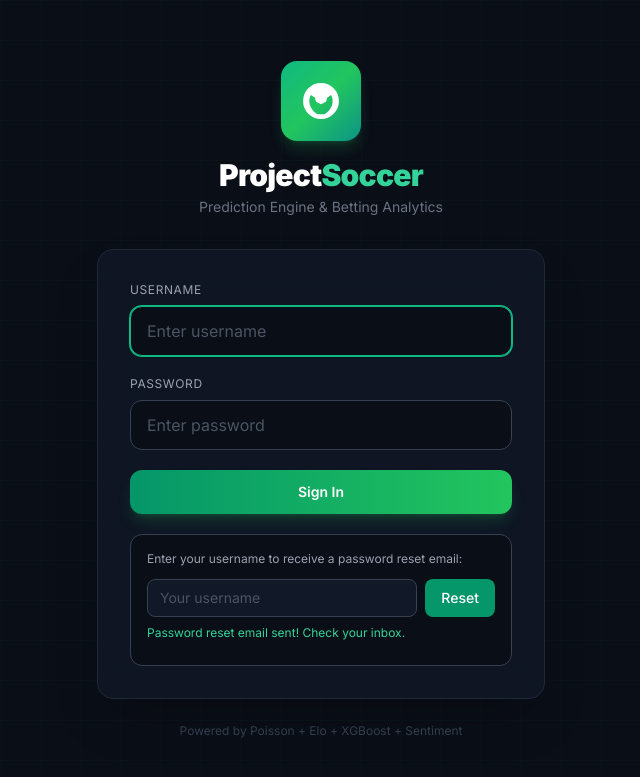
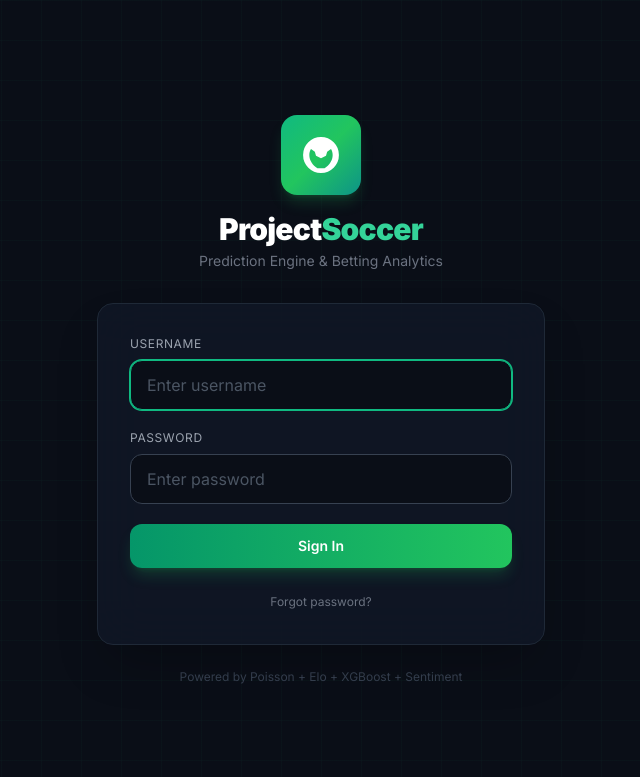
Before and after one commit to naveedk2535-tech/ProjectSoccer, a Flask app: page /login in a window 1280 px wide. Shown: the top 777 px of the page, without its empty margins (319-959 px from the left). Run offline with Flask 3, Linux system fonts and the light colour scheme; some libraries are stand-ins or nearby versions.

Commit message:
Fix login: hide forgot-password section behind expandable link
The reset form was always visible because Alpine.js wasn't loaded and
x-cloak had no CSS backing. Added Alpine.js CDN, x-cloak style rule,
inline display:none fallback, and replaced the Easter egg trigger
(typing "forgotpassword") with a proper "Forgot password?" toggle link.

Co-Authored-By: Claude Opus 4.6 (1M context) <noreply@anthropic.com>

```diff
--- a/templates/login.html
+++ b/templates/login.html
@@ -5,8 +5,10 @@
     <meta name="viewport" content="width=device-width, initial-scale=1.0">
     <title>Login — ProjectSoccer</title>
     <script src="https://cdn.tailwindcss.com"></script>
+    <script defer src="https://cdn.jsdelivr.net/npm/alpinejs@3.x.x/dist/cdn.min.js"></script>
     <style>
         @import url('https://fonts.googleapis.com/css2?family=Inter:wght@300;400;500;600;700;800;900&family=JetBrains+Mono:wght@400;500&display=swap');
+        [x-cloak] { display: none !important; }
         body { font-family: 'Inter', sans-serif; }
         .field-pattern {
             background-image:
@@ -39,11 +41,10 @@
             </div>
             {% endif %}
 
-            <form method="POST" class="space-y-5" x-data="{ username: '', showForgot: false, resetSent: false, resetError: '' }">
+            <form method="POST" class="space-y-5" x-data="{ showForgot: false, resetSent: false, resetError: '' }">
                 <div>
                     <label class="block text-xs text-gray-400 uppercase tracking-wider mb-2">Username</label>
-                    <input type="text" name="username" required autofocus x-model="username"
-                           @input="showForgot = (username.toLowerCase() === 'forgotpassword')"
+                    <input type="text" name="username" required autofocus
                            class="w-full px-4 py-3 rounded-xl bg-[#0a0e17] border border-gray-700 text-white placeholder-gray-600 focus:border-emerald-500 focus:ring-1 focus:ring-emerald-500 focus:outline-none transition"
                            placeholder="Enter username">
                 </div>
@@ -58,8 +59,16 @@
                     Sign In
                 </button>
 
-                <!-- Forgot Password — only appears when username = "forgotpassword" -->
-                <div x-show="showForgot" x-cloak x-transition class="mt-4 bg-[#0a0e17] border border-gray-700 rounded-xl p-4">
+                <!-- Forgot Password Toggle -->
+                <div class="text-center">
+                    <button type="button" @click="showForgot = !showForgot"
+                            class="text-xs text-gray-500 hover:text-emerald-400 transition">
+                        Forgot password?
+                    </button>
+                </div>
+
+                <!-- Forgot Password Form (expandable) -->
+                <div x-show="showForgot" x-cloak x-transition.duration.200ms class="bg-[#0a0e17] border border-gray-700 rounded-xl p-4" style="display: none;">
                     <p class="text-xs text-gray-400 mb-3">Enter your username to receive a password reset email:</p>
                     <div class="flex space-x-2" x-data="{ resetUser: '' }">
                         <input type="text" x-model="resetUser" placeholder="Your username"
@@ -79,8 +88,8 @@
                             Reset
                         </button>
                     </div>
-                    <p x-show="resetSent" x-cloak class="text-emerald-400 text-xs mt-2">Password reset email sent! Check your inbox.</p>
-                    <p x-show="resetError" x-cloak class="text-red-400 text-xs mt-2" x-text="resetError"></p>
+                    <p x-show="resetSent" style="display: none;" class="text-emerald-400 text-xs mt-2">Password reset email sent! Check your inbox.</p>
+                    <p x-show="resetError" style="display: none;" class="text-red-400 text-xs mt-2" x-text="resetError"></p>
                 </div>
             </form>
         </div>
```
